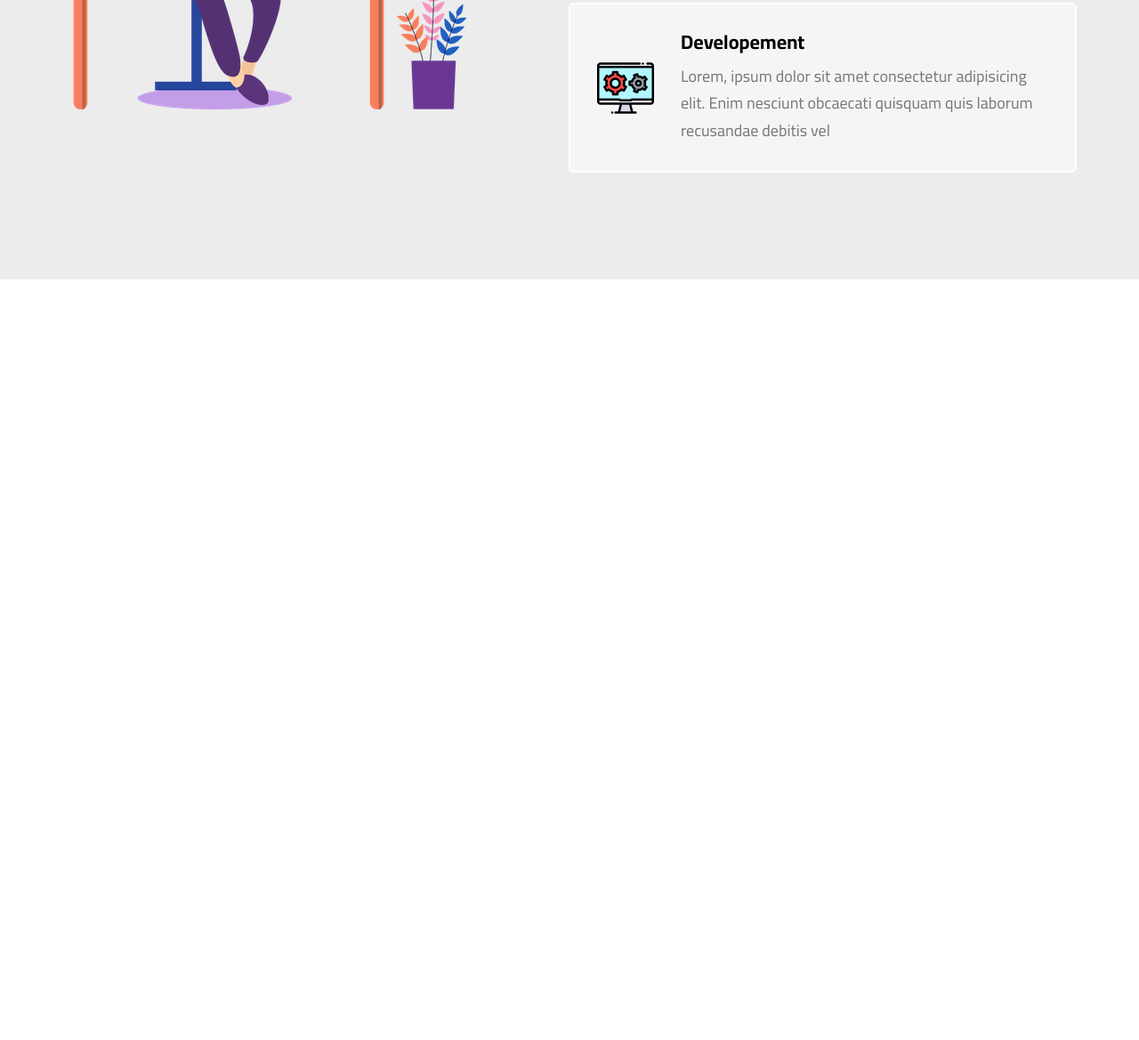
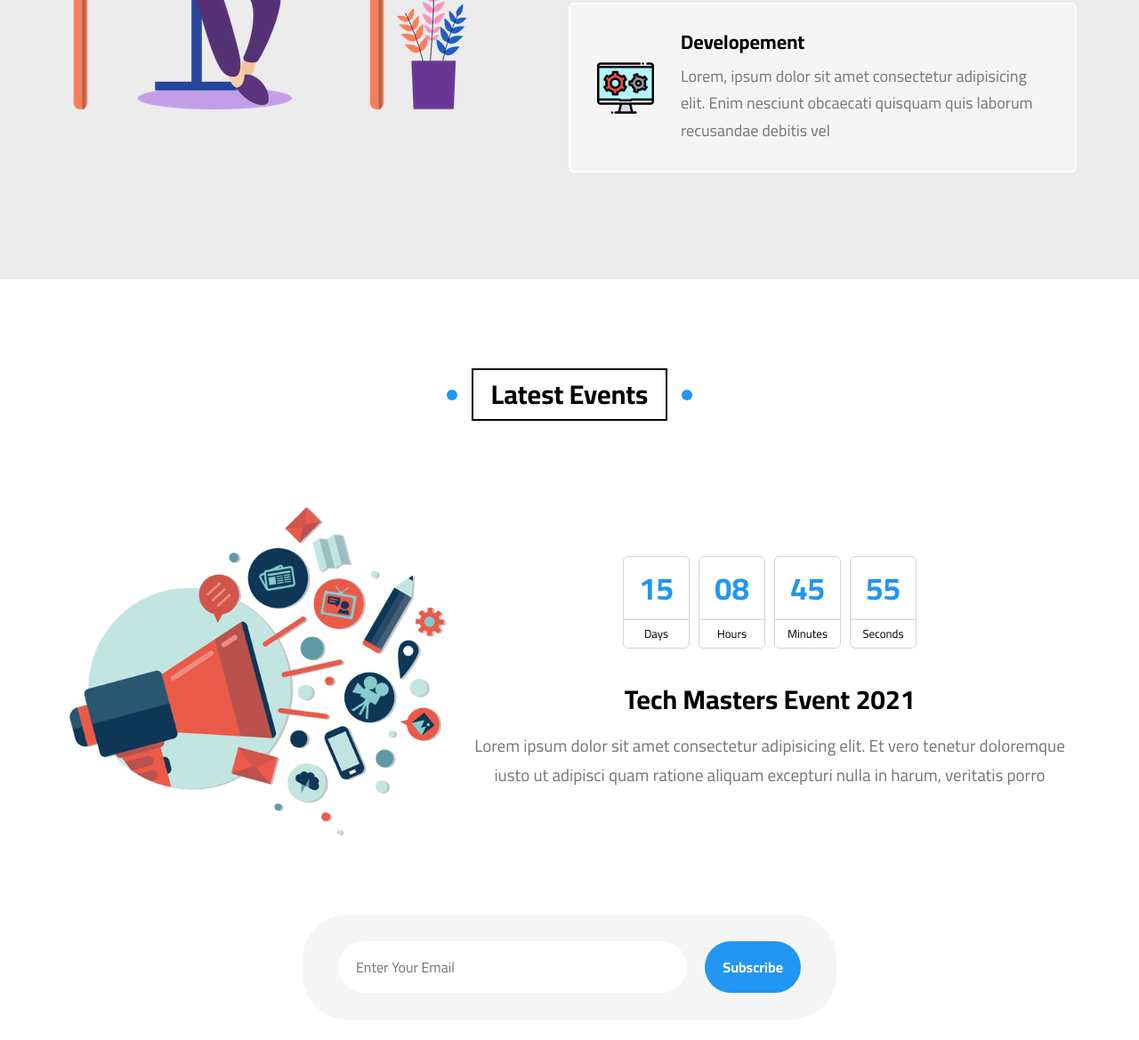
Before and after one commit to Omar-majdi/Elzero-Template-practice, a plain HTML site: page index.html in a window 1280 px wide. Shown: the part 8966-10135 px from the top of the page at 89% size. Before the commit the page ends 9280 px from the top, so only its background shows below. Drawn offline with Linux system fonts and the light colour scheme.

Commit message:
events section.

```diff
--- a/css/elzero.css
+++ b/css/elzero.css
@@ -999,6 +999,156 @@ ul {
   font-size: 18px;
 }
 /* End Work Steps */
+/* Start Events */
+.events {
+  padding-top: var(--main-padding-top);
+  padding-bottom: var(--main-padding-bottom);
+  position: relative;
+}
+
+.events .container {
+  display: flex;
+  align-items: center;
+  flex-wrap: wrap;
+}
+
+.events img {
+  max-width: 450px;
+}
+
+@media (max-width: 991px) {
+  .events img {
+    display: none;
+  }
+}
+
+.events .info {
+  flex: 1;
+}
+
+.events .info .time {
+  display: flex;
+  align-items: center;
+  margin: 20px auto;
+  gap: 10px;
+  justify-content: center;
+}
+
+.events .info .time .unit {
+  border: 1px solid #d4d4d4;
+  border-radius: 6px;
+  text-align: center;
+  width: 75px;
+  transition: var(--main-transition);
+}
+
+.events .info .time .unit span {
+  display: block;
+  transition: var(--main-transition);
+}
+
+.events .info .time .unit span:first-child {
+  font-size: 35px;
+  padding: 15px;
+  color: var(--main-color);
+  font-weight: bold;
+}
+
+.events .info .time .unit span:last-child {
+  padding: 8px 10px;
+  font-size: 13px;
+  border-top: 1px solid #d4d4d4;
+}
+
+.events .info .time .unit:hover,
+.events .info .time .unit:hover span:last-child {
+  border-color: var(--main-color);
+}
+
+.events .title {
+  text-align: center;
+  margin: 40px 0 0;
+  font-size: 30px;
+}
+
+.events .description {
+  text-align: center;
+  line-height: 1.7;
+  font-size: 19px;
+  color: #777;
+}
+
+.events .subscribe {
+  width: 100%;
+  margin-top: 50px;
+}
+
+.events .subscribe form {
+  width: 600px;
+  margin: 20px auto;
+  padding: 30px 40px;
+  background-color: #f6f5f5;
+  border-radius: 50px;
+  display: flex;
+  gap: 20px;
+}
+
+@media (max-width: 767px) {
+  .events .subscribe form {
+    max-width: 100%;
+    padding: 20px;
+    flex-direction: column;
+    border-radius: 0;
+  }
+}
+
+.events .subscribe form input[type='email'] {
+  padding: 20px;
+  border-radius: 50px;
+  border: none;
+  flex: 1;
+  caret-color: var(--main-color);
+}
+
+@media (max-width: 767px) {
+  .events .subscribe form input[type='email'] {
+    border-radius: 0;
+  }
+}
+
+.events .subscribe form input[type='email']:focus {
+  outline: none;
+}
+
+.events .subscribe form input[type='email']::placeholder {
+  transition: opacity var(--main-transition);
+}
+
+.events .subscribe form input[type='email']:focus::placeholder {
+  opacity: 0;
+}
+
+.events .subscribe form input[type='submit'] {
+  border-radius: 50px;
+  border: none;
+  background-color: var(--main-color);
+  color: white;
+  font-weight: bold;
+  padding: 20px;
+  cursor: pointer;
+  transition: var(--main-transition);
+}
+
+@media (max-width: 767px) {
+  .events .subscribe form input[type='submit'] {
+    border-radius: 0;
+  }
+}
+
+.events .subscribe form input[type='submit']:hover {
+  background-color: var(--main-color-alt);
+}
+/* End Events */
 
 /* Start Animation */
 @keyframes up-and-down {
--- a/index.html
+++ b/index.html
@@ -730,6 +730,46 @@
     </div>
     <!-- End Work Steps -->
     <!-- Start Events -->
+    <div class="events" id="events">
+      <div class="dots dots-up"></div>
+      <div class="dots dots-down"></div>
+      <h2 class="main-title">Latest Events</h2>
+      <div class="container">
+        <img src="imgs/events.png" alt="" />
+        <div class="info">
+          <div class="time">
+            <div class="unit">
+              <span>15</span>
+              <span>Days</span>
+            </div>
+            <div class="unit">
+              <span>08</span>
+              <span>Hours</span>
+            </div>
+            <div class="unit">
+              <span>45</span>
+              <span>Minutes</span>
+            </div>
+            <div class="unit">
+              <span>55</span>
+              <span>Seconds</span>
+            </div>
+          </div>
+          <h2 class="title">Tech Masters Event 2021</h2>
+          <p class="description">
+            Lorem ipsum dolor sit amet consectetur adipisicing elit. Et vero
+            tenetur doloremque iusto ut adipisci quam ratione aliquam excepturi
+            nulla in harum, veritatis porro
+          </p>
+        </div>
+        <div class="subscribe">
+          <form action="">
+            <input type="email" placeholder="Enter Your Email" />
+            <input type="submit" value="Subscribe" />
+          </form>
+        </div>
+      </div>
+    </div>
     <!-- End Events -->
     <!-- Start Pricing -->
     <!-- End Pricing -->
```
